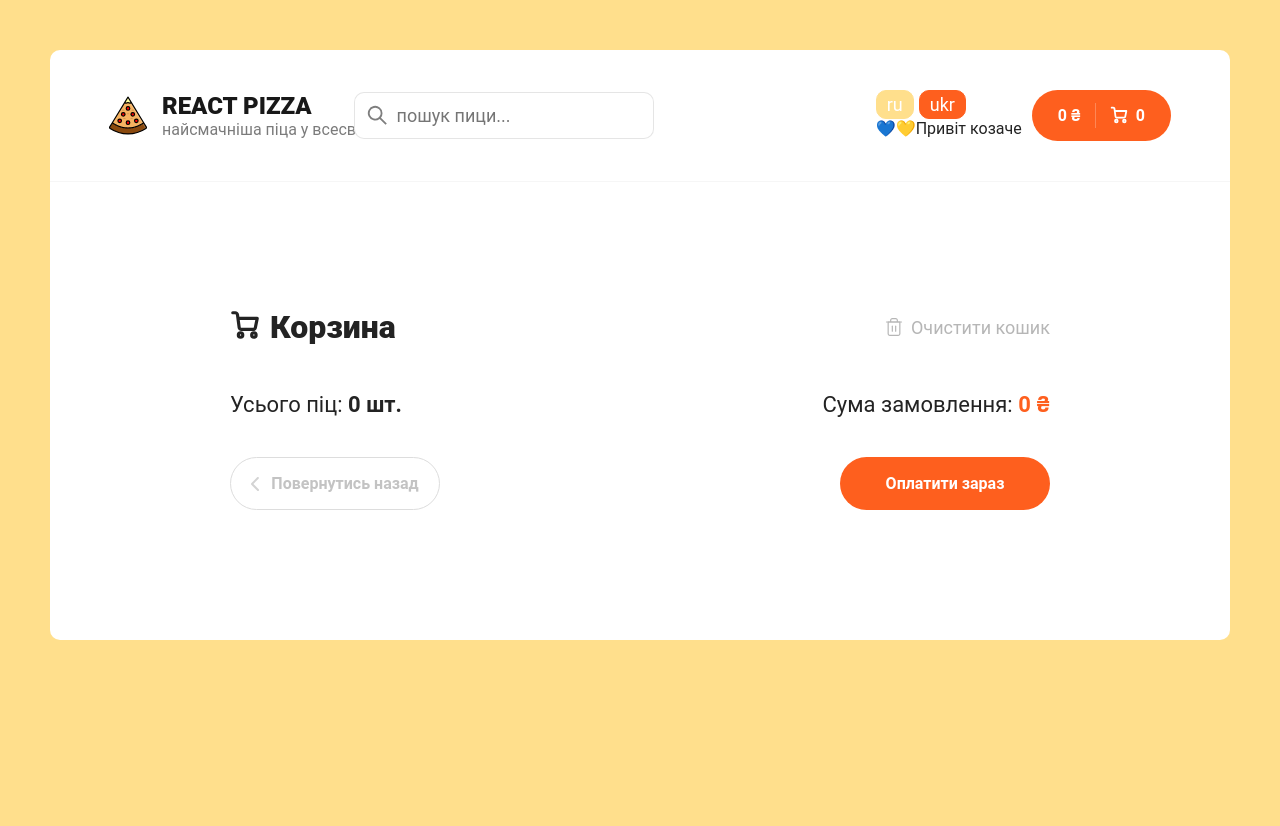
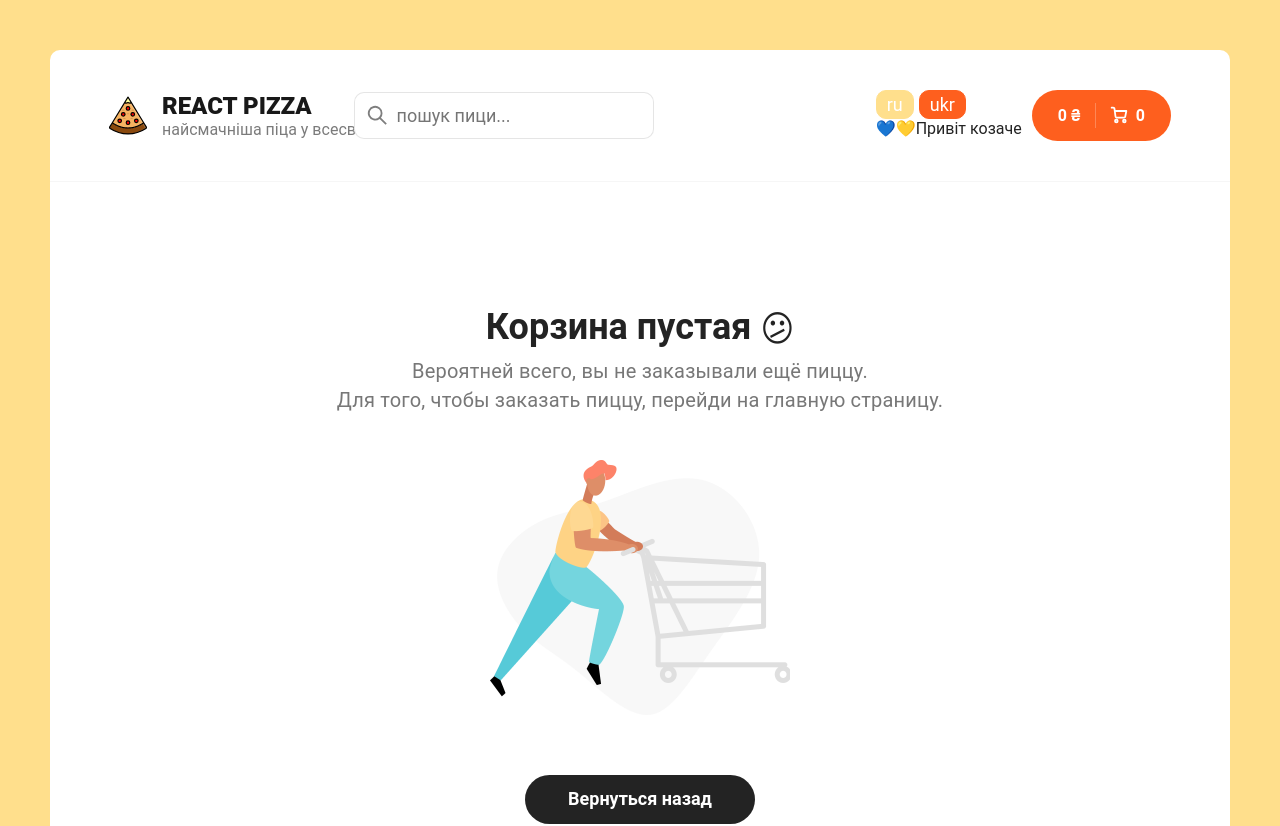
Before and after one commit to xtadeushx/react_pizzas_redux, a React (Create React App) app: page /cart in a window 1280 px wide. Shown: the top 826 px of the page. Before the commit the page ends 800 px from the top, so only its background shows below. Built offline with nearby package versions, Linux system fonts and the light colour scheme.

Commit message:
fill: add render CartEmpty.jsx then cart is empty

```diff
--- a/src/App.js
+++ b/src/App.js
@@ -1,17 +1,14 @@
-
-
 import React, { useState } from 'react';
 import { Routes, Route } from 'react-router-dom';
 import { useSelector } from 'react-redux';
 
 import './scss/app.scss';
-import {Context} from '../src/context'
-import Header from './components/header'
+import { Context } from '../src/context';
+import Header from './components/header';
 import Home from './pages/Home';
 import Cart from './pages/Cart';
 import NotFoundPage from './pages/NotFoundPage';
 import CartEmpty from './pages/CartEmpty';
-
 
 function App() {
   const [searchValue, setInputValue] = useState('');
@@ -19,14 +16,13 @@ function App() {
 
   return (
     <div className="wrapper">
-      <Context.Provider value={{searchValue,setInputValue}}>
+      <Context.Provider value={{ searchValue, setInputValue }}>
         <Header />
         <div className="content">
-
           <Routes>
-          <Route path='/' element={<Home />} />
-          <Route path='/cart' element={<Cart/>} />
-          <Route path='*' element={<NotFoundPage />} />
+            <Route path="/" element={<Home />} />
+            <Route path="/cart" element={cartValue.length > 0 ? <Cart /> : <CartEmpty />} />
+            <Route path="*" element={<NotFoundPage />} />
           </Routes>
         </div>
       </Context.Provider>
```
Lines whose indentation alone changed are shown as unchanged.
